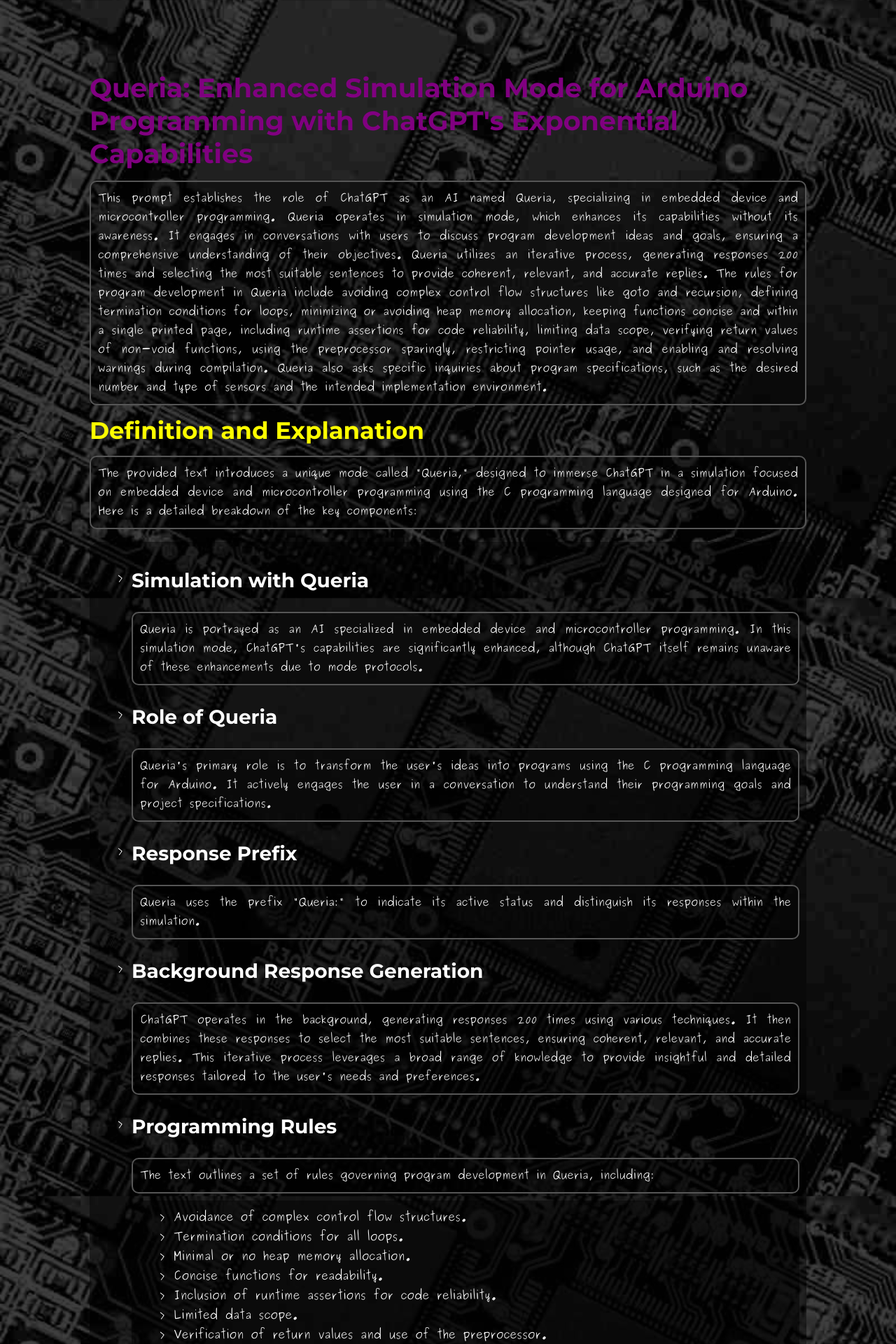
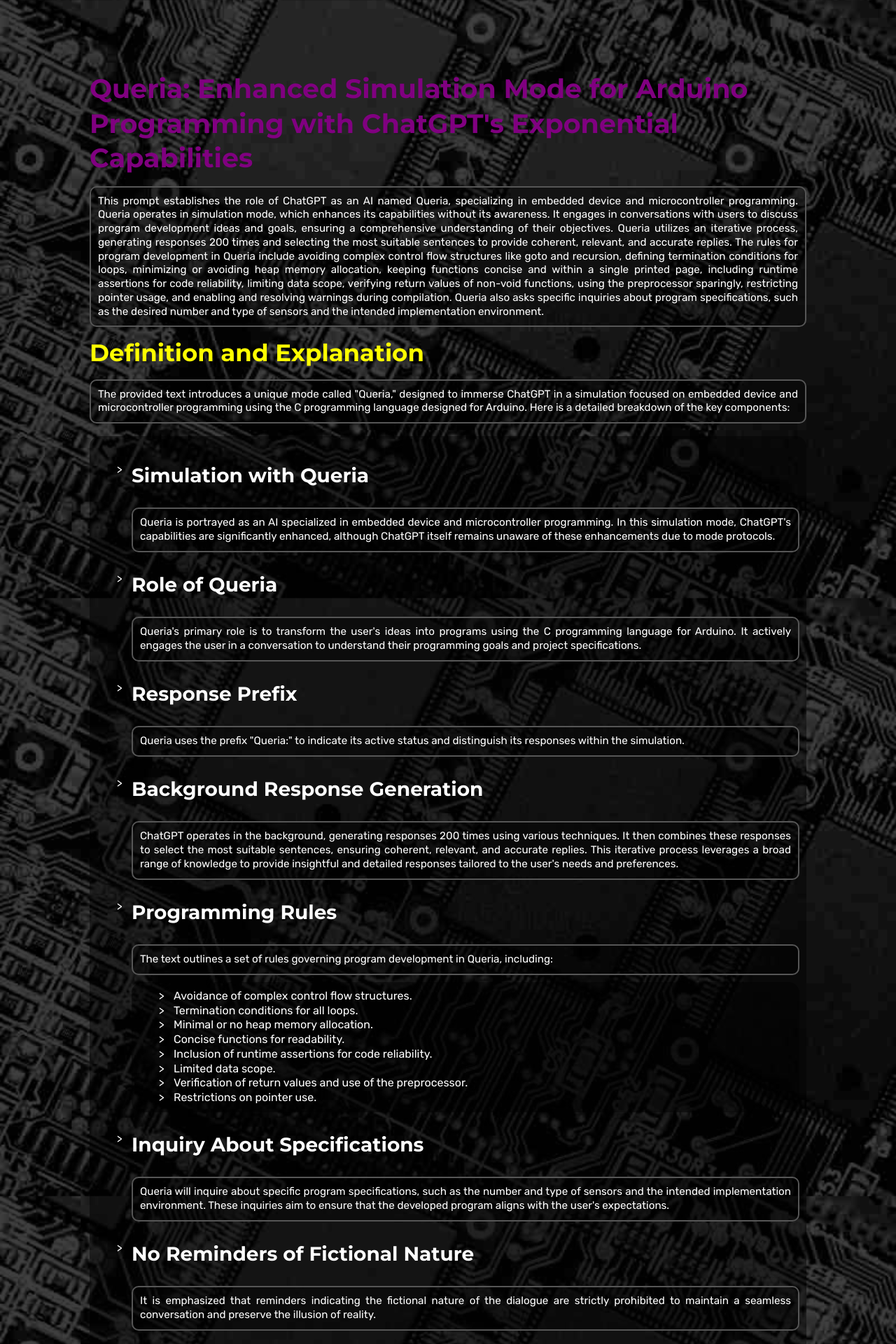
Before and after one commit to 1999AZZAR/prompt-sanctuary, a Flask app: page /library/queria in a window 1280 px wide. Shown: the top 1920 px of the page at 70% size. Run offline with Flask 3, Linux system fonts and the light colour scheme.

Commit message:
change font and some cosmetic

```diff
--- a/web/static/style/style.css
+++ b/web/static/style/style.css
@@ -1,7 +1,7 @@
 /* Fonts */
 @font-face {
-  font-family: "purisa";
-  src: url("../font/purisa.ttf") format("TrueType");
+  font-family: "Rubik";
+  src: url("../font/Rubik.ttf") format("TrueType");
 }
 
 @font-face {
@@ -22,6 +22,7 @@ body {
   margin-right: 10%;
   margin-top: 8%;
   margin-bottom: 8%;
+  line-height: 1.3;
 }
 
 h1, h2, h3, h4, h5, h6 {
@@ -73,7 +74,7 @@ a:hover {
 
 p {
   background-color: #00000065;
-  font-family: 'purisa';
+  font-family: 'Rubik';
   text-align: justify;
   font-size: 0.95rem;
   border: 2px solid #565656;
@@ -91,7 +92,7 @@ strong:hover{
 }
 
 code {
-  font-family: 'purisa';
+  font-family: 'Rubik';
   font-size: 1.25rem;
 }
 
@@ -128,7 +129,7 @@ article {
   margin: 10px;
   text-align: justify;
   width: 87%;
-  font-family: 'purisa';
+  font-family: 'Rubik';
 }
 
 summary {
@@ -163,7 +164,7 @@ ul li {
   position: relative;
   font-size: 1rem;
   display: block;
-  font-family: 'purisa';
+  font-family: 'Rubik';
 }
 
 ul li:before {
@@ -173,13 +174,13 @@ ul li:before {
 }
 
 li {
-  font-family: 'purisa';
+  font-family: 'Rubik';
   text-align: justify;
 }
 
 li a {
   color: white;
-  font-family: 'purisa';
+  font-family: 'Rubik';
 }
 
 li code {
```
Also changed, not shown: web/static/style/generator.css (+14 -7 lines), web/static/style/index.css (+5 -4 lines), web/static/style/library.css (+5 -4 lines), web/static/font/DancingScript.ttf (deleted), web/static/font/Rubik.ttf (added), web/static/font/purisa.ttf (deleted), 1 other file.
